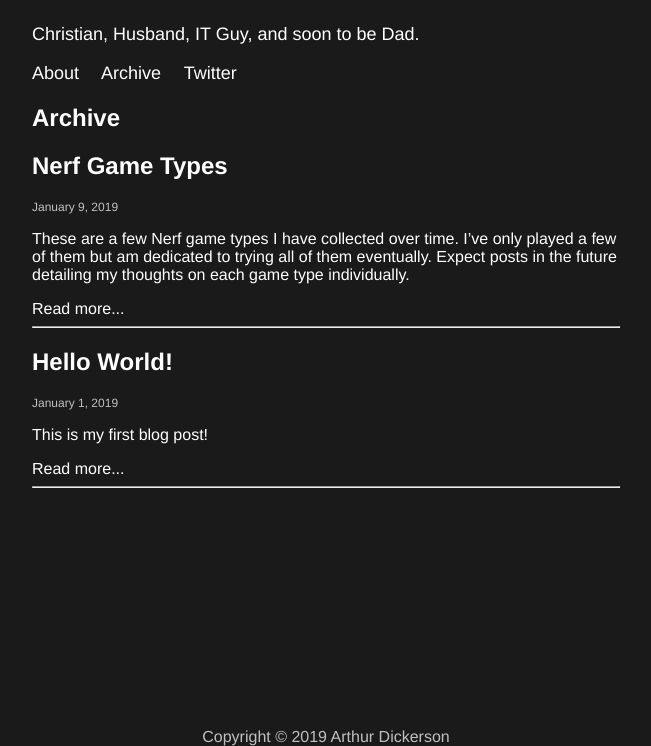
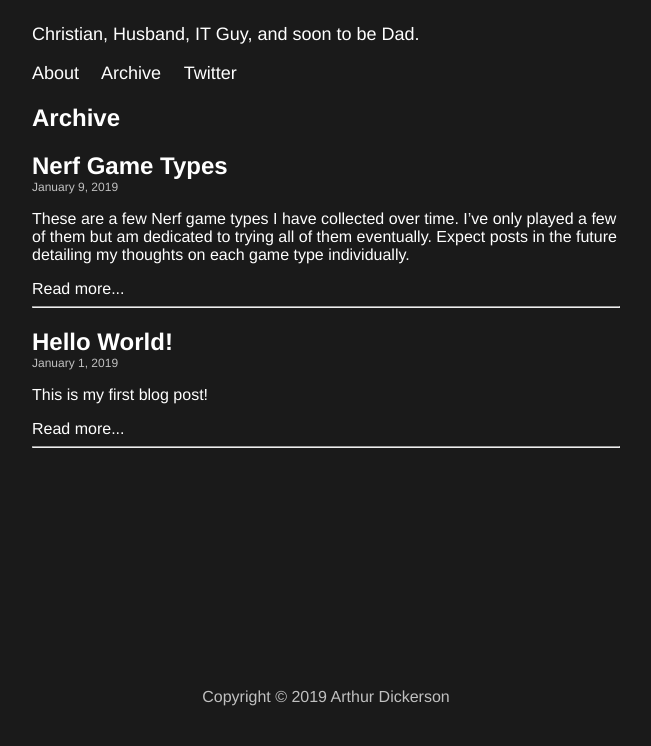
Before and after one commit to Arthurdd1994/Arthurdd1994.github.io, a Jekyll site: the page built from archive.md, in a window 1280 px wide. Shown: the part 194-940 px from the top of the page, without its empty margins (314-965 px from the left). Built offline with Jekyll 4.4.1, drawn with Linux system fonts in a browser that asks for light colours; after the commit the page ends 900 px from its top, so only the background shows below that.

Commit message:
Update default_style.css

```diff
--- a/css/default_style.css
+++ b/css/default_style.css
@@ -80,14 +80,13 @@ body {
   text-decoration: underline;
 }
 
-.content h1 {
-  margin-bottom: 0;
-  font-size: 1.75em;
-}
-
 .postDate {
   font-size: .75em;
   color: #c0c0c0;
+}
+
+.content h2 {
+  margin-bottom: 0;
 }
 
 .content img {
```
